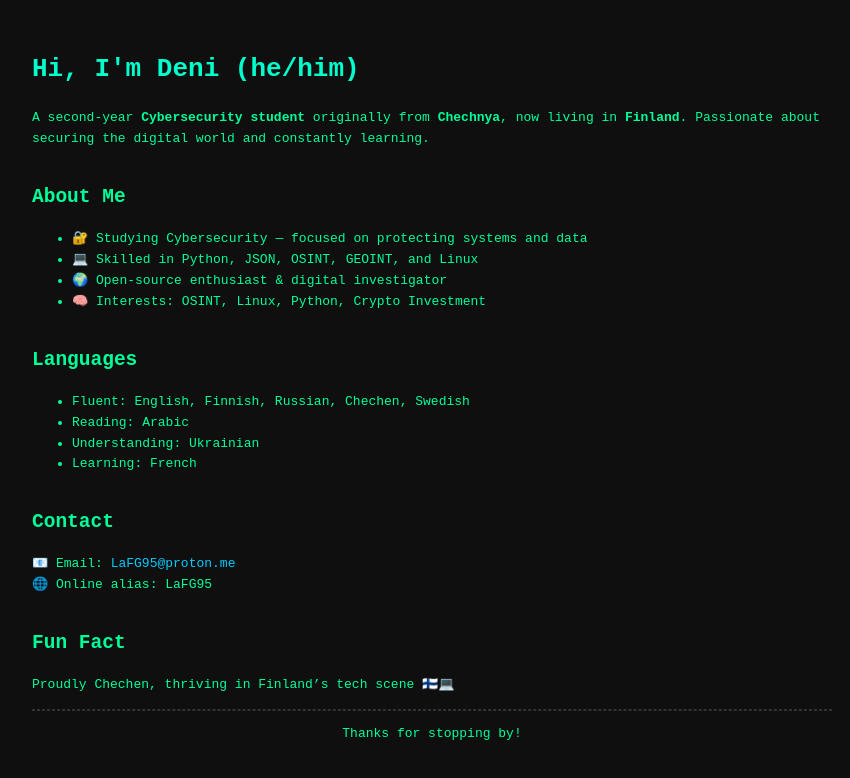
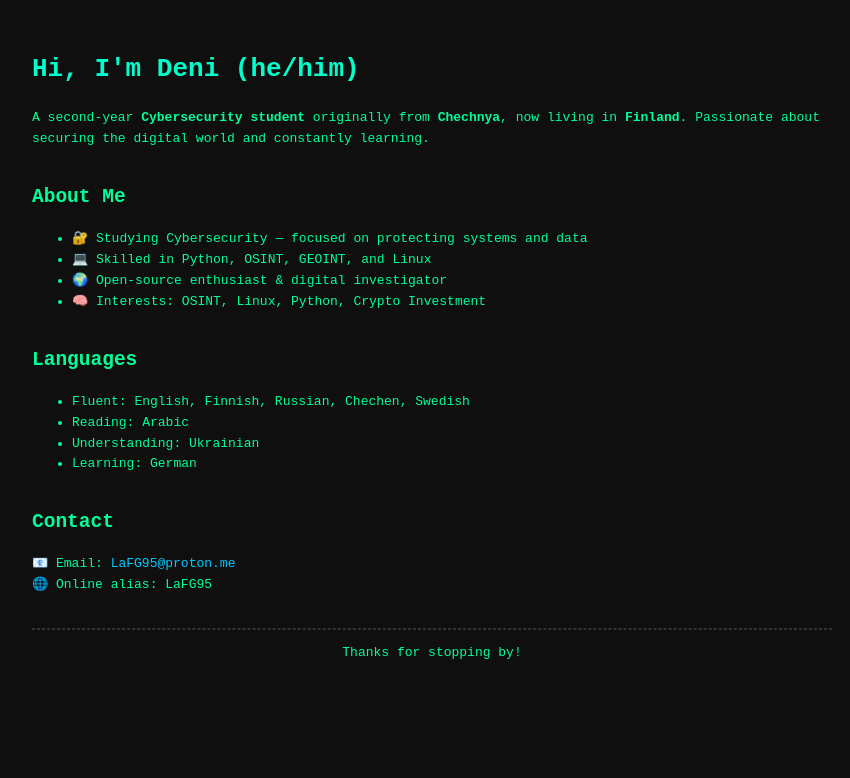
Before and after one commit to LaFG95/LaFG95.github.io, a plain HTML site: page index.html in a window 1280 px wide. Shown: the whole page, without its empty margins (208-1058 px from the left). Drawn offline with Linux system fonts and the light colour scheme.

Commit message:
Update index.html

```diff
--- a/index.html
+++ b/index.html
@@ -40,7 +40,7 @@
     <h2>About Me</h2>
     <ul>
       <li>🔐 Studying Cybersecurity — focused on protecting systems and data</li>
-      <li>💻 Skilled in Python, JSON, OSINT, GEOINT, and Linux</li>
+      <li>💻 Skilled in Python, OSINT, GEOINT, and Linux</li>
       <li>🌍 Open-source enthusiast & digital investigator</li>
       <li>🧠 Interests: OSINT, Linux, Python, Crypto Investment</li>
     </ul>
@@ -52,7 +52,7 @@
       <li>Fluent: English, Finnish, Russian, Chechen, Swedish</li>
       <li>Reading: Arabic</li>
       <li>Understanding: Ukrainian</li>
-      <li>Learning: French</li>
+      <li>Learning: German</li>
     </ul>
   </div>
 
@@ -63,8 +63,6 @@
   </div>
 
   <div class="section">
-    <h2>Fun Fact</h2>
-    <p>Proudly Chechen, thriving in Finland’s tech scene 🇫🇮💻</p>
   </div>
 
   <hr>
```
